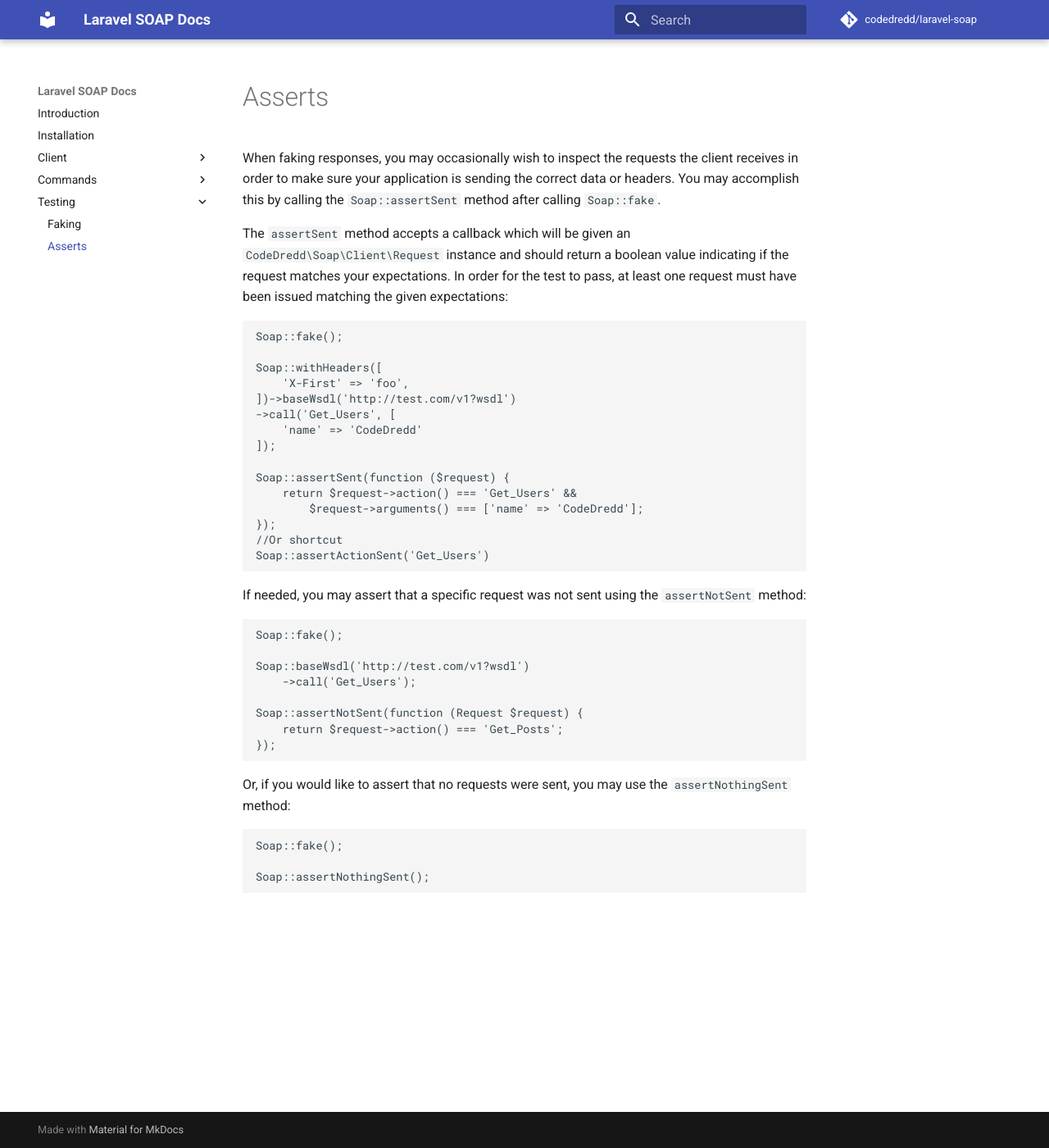
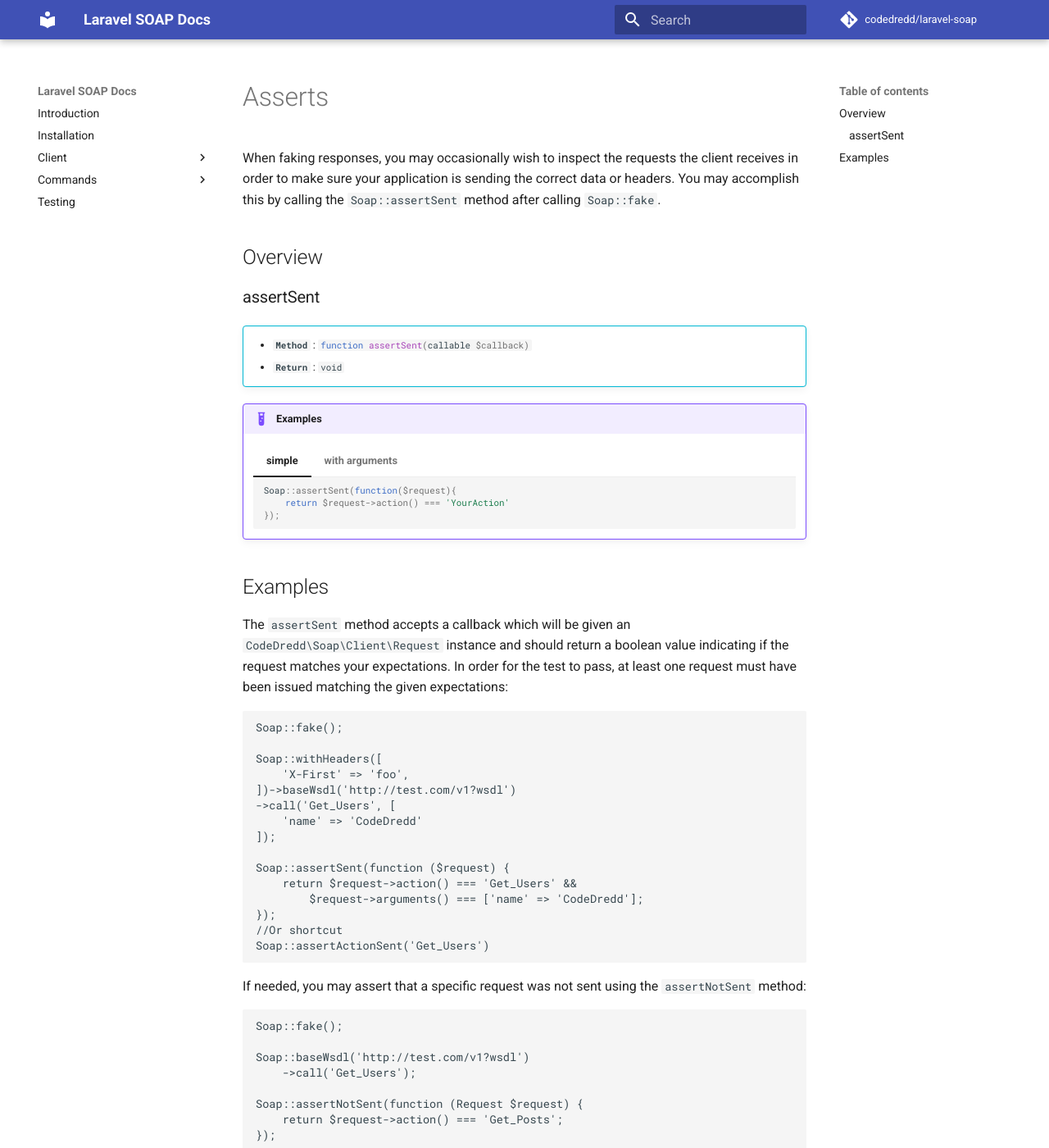
Before and after one commit to CodeDredd/laravel-soap, an MkDocs documentation site: the page built from docs/testing/asserts.md, in a window 1280 px wide and 1400 px high. Shown: the whole window at 82% size. Built offline with MkDocs 1.6.1 and Material for MkDocs 9.7.7, drawn with Linux system fonts in a browser that asks for light colours; comment, search, counter and statistics services are not loaded; some of the changed text lies outside the part shown.

````diff
--- a/docs/testing/asserts.md
+++ b/docs/testing/asserts.md
@@ -1,5 +1,32 @@
+# Asserts
+
 When faking responses, you may occasionally wish to inspect the requests the client receives in order to make sure your application is sending the correct data or headers. You may accomplish this by calling the `Soap::assertSent` method after calling `Soap::fake`.
 
+## Overview
+
+### assertSent
+
+!!! info ""
+    - **`Method`** : `#!php-inline function assertSent(callable $callback)`
+    - **`Return`** : `#!php-inline void`
+
+!!! example "Examples"
+    === "simple"
+        ``` php-inline
+        Soap::assertSent(function($request){
+            return $request->action() === 'YourAction'
+        });
+        ```
+    === "with arguments"
+        ``` php-inline
+        Soap::assertSent(function($request){
+            return $request->action() === 'YourAction' &&
+                $request->arguments() === ['argument' => 'value']
+        });
+        ```
+
+
+## Examples
 The `assertSent` method accepts a callback which will be given an `CodeDredd\Soap\Client\Request` instance and should return a boolean value indicating if the request matches your expectations. In order for the test to pass, at least one request must have been issued matching the given expectations:
 
     Soap::fake();
--- a/mkdocs.yml
+++ b/mkdocs.yml
@@ -4,6 +4,10 @@
 docs_dir: docs/
 repo_name: 'codedredd/laravel-soap'
 repo_url: 'https://github.com/codedredd/laravel-soap'
+
+# Copyright
+copyright: Copyright &copy; 2020 - 2020 Gregor Becker
+
 nav:
   - Introduction: 'index.md'
   - Installation: 'installation.md'
@@ -16,8 +20,26 @@
       - Overview: 'commands/overview.md'
       - 'Make Client': 'commands/make-client.md'
       - 'Make Validation': 'commands/make-validation.md'
-  - Testing:
-      - Faking: 'testing/faking.md'
-      - Asserts: 'testing/asserts.md'
+  - Testing: 'testing.md'
 theme:
   name: 'material'
+markdown_extensions:
+  - admonition
+  - codehilite:
+      guess_lang: false
+  - toc:
+      permalink: true
+  - pymdownx.betterem:
+      smart_enable: all
+  - pymdownx.superfences
+  - pymdownx.inlinehilite
+  - pymdownx.tabbed
+  - pymdownx.emoji:
+      emoji_index: !!python/name:materialx.emoji.twemoji
+      emoji_generator: !!python/name:materialx.emoji.to_svg
+  - pymdownx.highlight:
+      extend_pygments_lang:
+        - name: php-inline
+          lang: php
+          options:
+            startinline: true
````
Also changed, not shown: docs/commands/overview.md (+2 -0 lines), docs/testing.md (added, +242 -0 lines), 5 other files.
